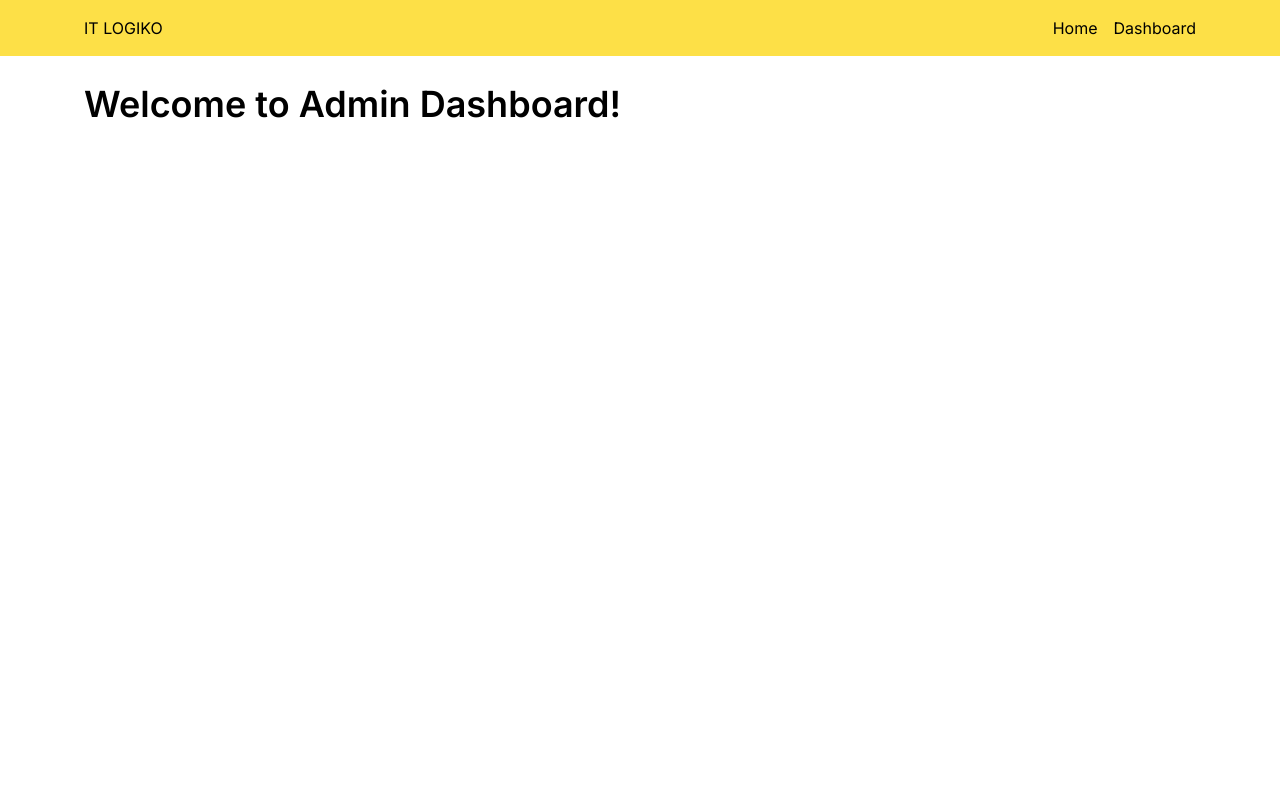
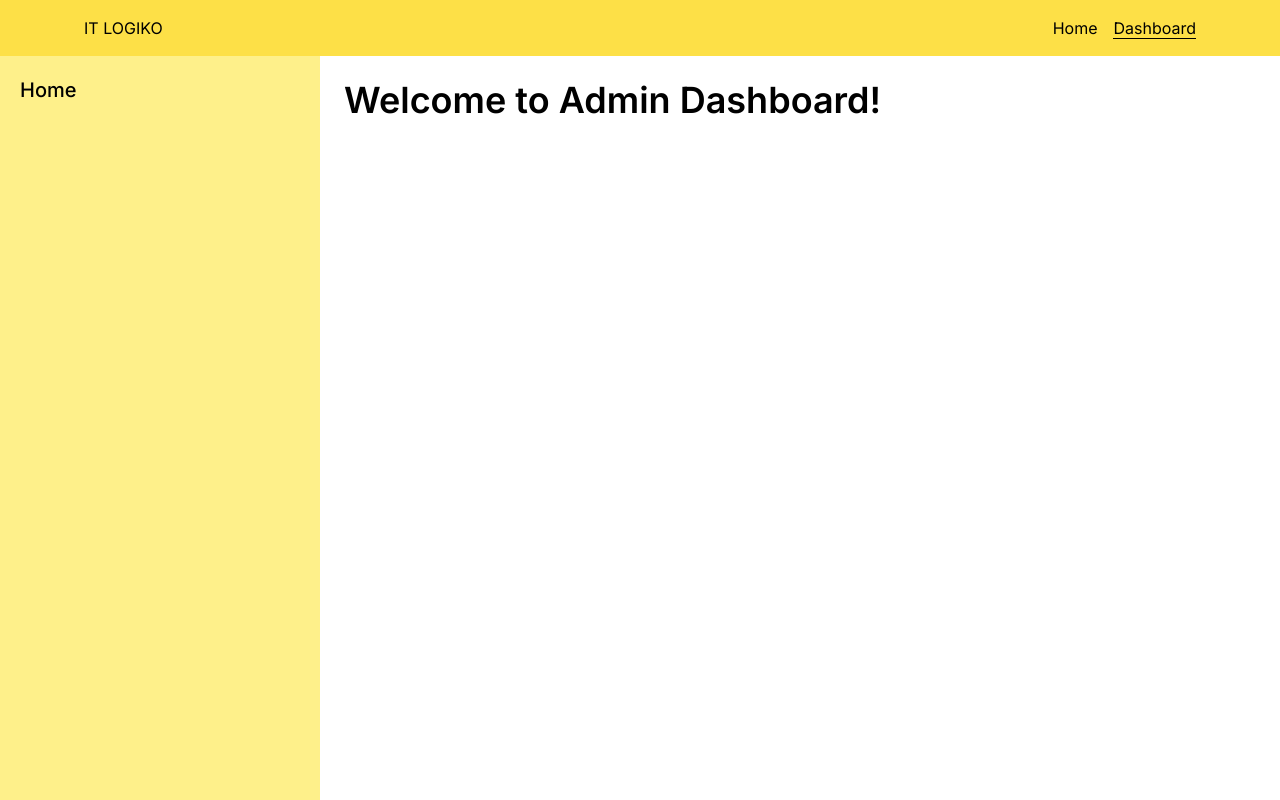
Before and after one commit to DeveloperDolon/itlogiko-task-one-frontend, a Next.js app: page /dashboard in a window 1280 px wide. Built offline with nearby package versions, Linux system fonts and the light colour scheme.

Commit message:
navbar activate navbar style added commit

```diff
--- a/src/app/_component/NavBar/NavBar.tsx
+++ b/src/app/_component/NavBar/NavBar.tsx
@@ -1,6 +1,10 @@
+"use client";
 import Link from "next/link";
+import { usePathname } from "next/navigation";
 
 const NavBar = () => {
+  const router = usePathname();
+
   return (
     <div className="bg-yellow-300">
       <div className="flex justify-between items-center max-w-6xl mx-auto md:px-5 px-4">
@@ -9,7 +13,9 @@ const NavBar = () => {
         <ul className="flex gap-4">
           <li className="md:py-4 py-3 ">
             <Link
-              className="duration-100 transition-all hover:border-b border-black"
+              className={`duration-100 transition-all hover:border-b border-black ${
+                router === "/" && "border-b"
+              }`}
               href={"/"}
             >
               Home
@@ -18,7 +24,9 @@ const NavBar = () => {
           <li className="md:py-4 py-3 ">
             <Link
               href={"/dashboard"}
-              className="duration-100 transition-all hover:border-b border-black"
+              className={`duration-100 transition-all hover:border-b border-black ${
+                router === "/dashboard" && "border-b"
+              }`}
             >
               Dashboard
             </Link>
--- a/src/app/dashboard/layout.tsx
+++ b/src/app/dashboard/layout.tsx
@@ -1,7 +1,19 @@
 import React, { ReactNode } from "react";
-
+import "./style.css";
+import Link from "next/link";
 const layout = ({ children }: { children: ReactNode }) => {
-  return <div>{children}</div>;
+  return (
+    <div className="grid grid-cols-12 ">
+      <div className="md:col-span-3 col-span-2 p-5 bar-container h-[calc(100vh-56px)] overflow-y-scroll bg-yellow-200">
+        <ul>
+          <li className="md:text-xl text-lg font-medium">
+            <Link href={"/dashboard"}>Home</Link>
+          </li>
+        </ul>
+      </div>
+      <div className="md:col-span-9 col-span-10 p-6">{children}</div>
+    </div>
+  );
 };
 
 export default layout;
--- a/src/app/dashboard/page.jsx
+++ b/src/app/dashboard/page.jsx
@@ -1,14 +1,11 @@
 import React from "react";
-import MyContainer from "../_component/MyContainer/MyContainer";
 
 const page = () => {
   return (
     <>
-      <MyContainer>
-        <h1 className=" md:my-7 my-5 md:text-4xl sm:text-3xl text-xl font-semibold">
-          Welcome to Admin Dashboard!
-        </h1>
-      </MyContainer>
+      <h1 className=" md:text-4xl sm:text-3xl text-xl font-semibold">
+        Welcome to Admin Dashboard!
+      </h1>
     </>
   );
 };
--- /dev/null
+++ b/src/app/dashboard/style.css
@@ -0,0 +1,21 @@
+/* Hide scrollbar for Webkit-based browsers (Chrome, Safari, Edge) */
+.bar-container::-webkit-scrollbar {
+  width: 0px;
+  background: transparent; /* Optional: just for styling */
+}
+
+/* Hide scrollbar for Firefox */
+.bar-container {
+  scrollbar-width: none; /* Firefox */
+  -ms-overflow-style: none; /* Internet Explorer 10+ */
+}
+
+/* Show scrollbar on hover for Webkit-based browsers */
+.bar-container:hover::-webkit-scrollbar {
+  width: 12px;
+}
+
+/* Show scrollbar on hover for Firefox */
+.bar-container:hover {
+  scrollbar-width: auto;
+}
```
